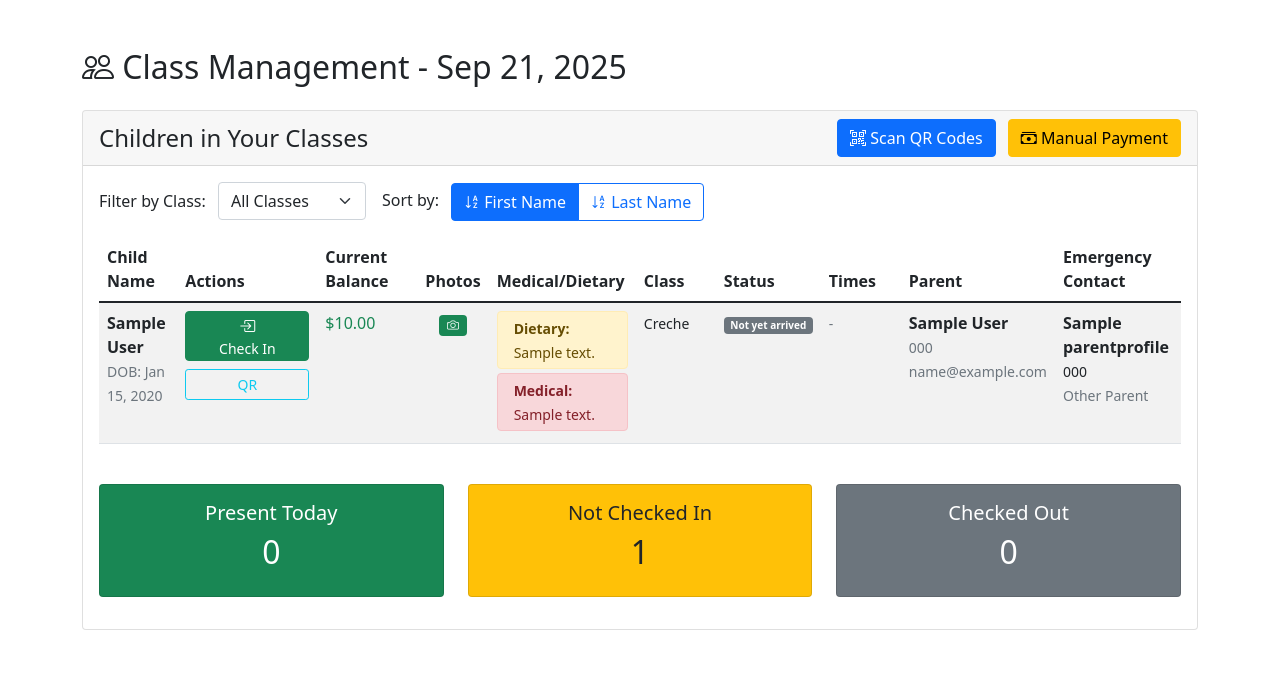
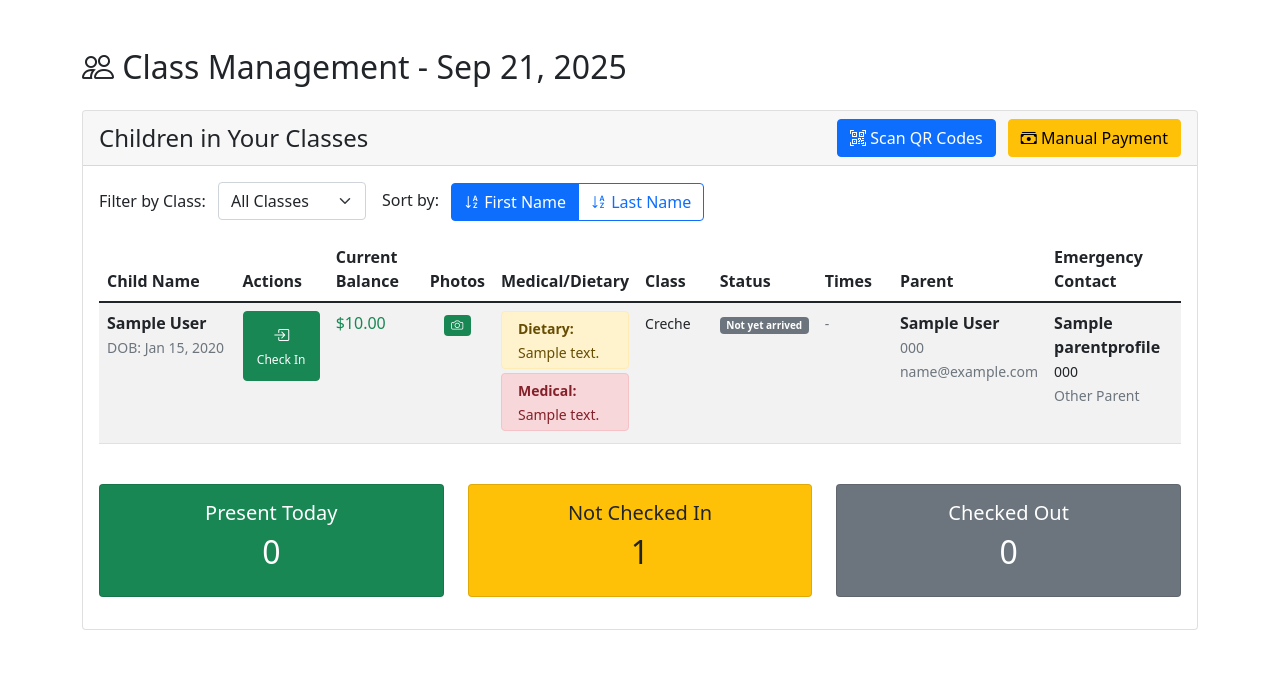
Before and after one commit to davidatkinsonphotography-max/summerfest_registration, a Django app: page /teacher_dashboard/ in a window 1280 px wide. Shown: the part 56-740 px from the top of the page. Run offline with Django 5.2, Linux system fonts and the light colour scheme; a user stored in the database is signed in; tables that the repository leaves empty hold one stand-in row (values such as "Sample post"); some libraries are stand-ins or nearby versions.

Commit message:
Improve teacher dashboard layout and button design
Action Buttons Enhancement:
- Remove QR code button (superfluous as requested)
- Double height action buttons from 50px to 70px for better visibility
- Improve button styling with larger icons (16px) and better spacing
- Remove gap between buttons for cleaner look

Column Width Optimization:
- Widen Child Name column from default to 160px (fits DOB on one line)
- Narrow Actions column from 140px to 100px (QR button removed)
- Set Parent column to 140px to match Emergency Contact
- Set Emergency Contact column to 140px for consistency
- Keep other columns at current optimal sizes

Typography Improvements:
- Better font sizing for action button text (12px)
- Improved icon sizes and spacing
- Bold 'Complete' text for finished status

These changes provide better space utilization and clearer action buttons for teachers.

```diff
--- a/templates/registration/teacher_dashboard.html
+++ b/templates/registration/teacher_dashboard.html
@@ -64,61 +64,55 @@
                             <table class="table table-striped">
                                 <thead>
                                     <tr>
-                                        <th>Child Name</th>
-                                        <th style="width: 140px;">Actions</th>
+                                        <th style="width: 160px;">Child Name</th>
+                                        <th style="width: 100px;">Actions</th>
                                         <th style="width: 100px;">Current Balance</th>
                                         <th style="width: 60px;">Photos</th>
                                         <th>Medical/Dietary</th>
                                         <th style="width: 80px;">Class</th>
                                         <th style="width: 90px;">Status</th>
                                         <th style="width: 80px;">Times</th>
-                                        <th>Parent</th>
-                                        <th>Emergency Contact</th>
+                                        <th style="width: 140px;">Parent</th>
+                                        <th style="width: 140px;">Emergency Contact</th>
                                     </tr>
                                 </thead>
                                 <tbody>
                                     {% for data in children_data %}
                                         <tr class="child-row" data-class="{{ data.child.child_class }}">
                                             <!-- Child Name Column -->
-                                            <td>
+                                            <td style="width: 160px;">
                                                 <strong>{{ data.child.first_name }} {{ data.child.last_name }}</strong><br>
                                                 <small class="text-muted">DOB: {{ data.child.date_of_birth|date:"M j, Y" }}</small>
                                             </td>
 
                                             <!-- Actions Column -->
-                                            <td style="width: 140px;">
-                                                <div class="d-grid gap-1">
+                                            <td style="width: 100px;">
+                                                <div class="d-grid">
                                                     {% if not data.attendance %}
                                                         <!-- Not yet arrived - allow check-in -->
-                                                        <button class="btn btn-success d-flex align-items-center justify-content-center" style="height: 50px; flex-direction: column;"
+                                                        <button class="btn btn-success d-flex align-items-center justify-content-center" style="height: 70px; flex-direction: column; font-size: 12px;"
                                                                 onclick="manualCheckIn({{ data.child.id }}, '{{ data.child.first_name }} {{ data.child.last_name }}')">
-                                                            <i class="bi bi-box-arrow-in-right"></i>
-                                                            <small>Check In</small>
+                                                            <i class="bi bi-box-arrow-in-right" style="font-size: 16px;"></i>
+                                                            <span style="margin-top: 4px;">Check In</span>
                                                         </button>
                                                     {% elif data.attendance.status == 'checked_in' %}
                                                         <!-- Checked in - allow to go to class -->
-                                                        <button class="btn btn-primary d-flex align-items-center justify-content-center" style="height: 50px; flex-direction: column;"
+                                                        <button class="btn btn-primary d-flex align-items-center justify-content-center" style="height: 70px; flex-direction: column; font-size: 12px;"
                                                                 onclick="changeStatus({{ data.child.id }}, 'in_class', '{{ data.child.first_name }} {{ data.child.last_name }}')">
-                                                            <i class="bi bi-book"></i>
-                                                            <small>In Class</small>
+                                                            <i class="bi bi-book" style="font-size: 16px;"></i>
+                                                            <span style="margin-top: 4px;">In Class</span>
                                                         </button>
                                                     {% elif data.attendance.status == 'in_class' %}
                                                         <!-- In class - allow pickup -->
-                                                        <button class="btn btn-warning d-flex align-items-center justify-content-center" style="height: 50px; flex-direction: column;"
+                                                        <button class="btn btn-warning d-flex align-items-center justify-content-center" style="height: 70px; flex-direction: column; font-size: 12px;"
                                                                 onclick="changeStatus({{ data.child.id }}, 'picked_up', '{{ data.child.first_name }} {{ data.child.last_name }}')">
-                                                            <i class="bi bi-person-check"></i>
-                                                            <small>Picked Up</small>
+                                                            <i class="bi bi-person-check" style="font-size: 16px;"></i>
+                                                            <span style="margin-top: 4px;">Picked Up</span>
                                                         </button>
                                                     {% elif data.attendance.status == 'picked_up' %}
                                                         <!-- Already picked up -->
-                                                        <span class="border border-dark text-dark d-flex align-items-center justify-content-center" style="height: 50px; border-radius: 0.375rem;">Complete</span>
+                                                        <span class="border border-dark text-dark d-flex align-items-center justify-content-center" style="height: 70px; border-radius: 0.375rem; font-weight: bold;">Complete</span>
                                                     {% endif %}
-
-                                                    <!-- QR Code button without icon -->
-                                                    <a href="{% url 'child_qr_code' data.child.id %}" class="btn btn-outline-info btn-sm mt-1"
-                                                       title="View QR Code" target="_blank">
-                                                        QR
-                                                    </a>
                                                 </div>
                                             </td>
 
@@ -188,14 +182,14 @@
                                             </td>
 
                                             <!-- Parent Column -->
-                                            <td>
+                                            <td style="width: 140px;">
                                                 <strong>{{ data.child.parent.first_name }} {{ data.child.parent.last_name }}</strong><br>
                                                 <small class="text-muted">{{ data.child.parent.phone_number }}</small><br>
                                                 <small class="text-muted">{{ data.child.parent.email }}</small>
                                             </td>
 
                                             <!-- Emergency Contact Column -->
-                                            <td>
+                                            <td style="width: 140px;">
                                                 <strong>{{ data.child.parent.emergency_contact_name }}</strong><br>
                                                 <small>{{ data.child.parent.emergency_contact_phone }}</small><br>
                                                 <small class="text-muted">{{ data.child.parent.get_emergency_contact_relationship_display }}</small>
```
